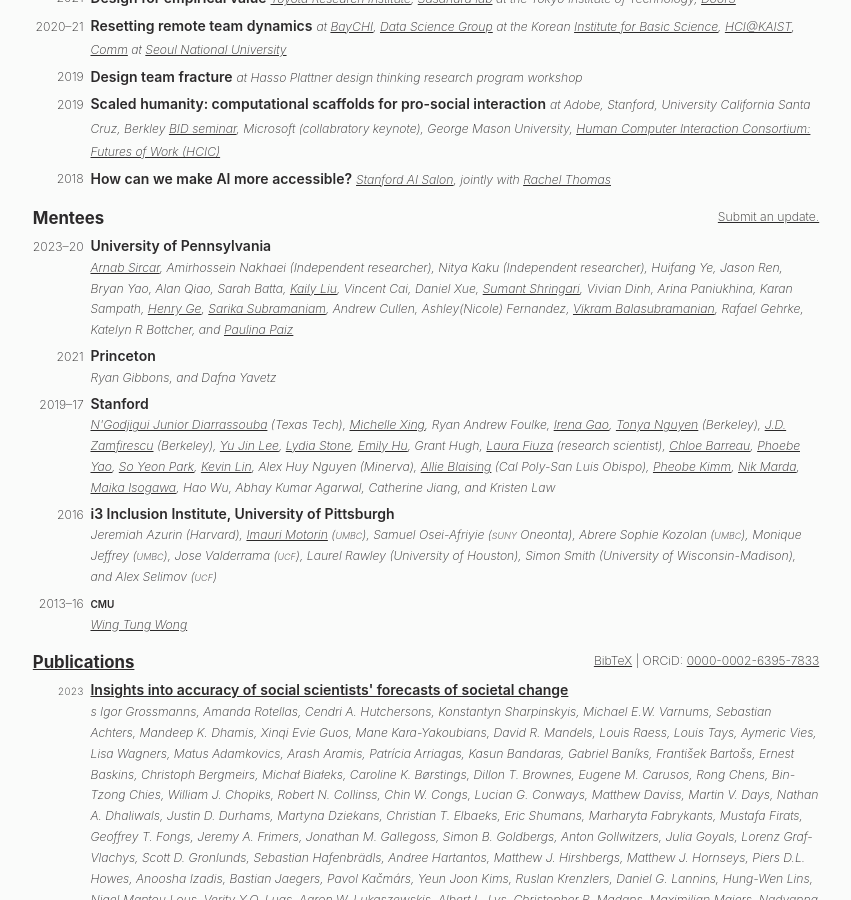
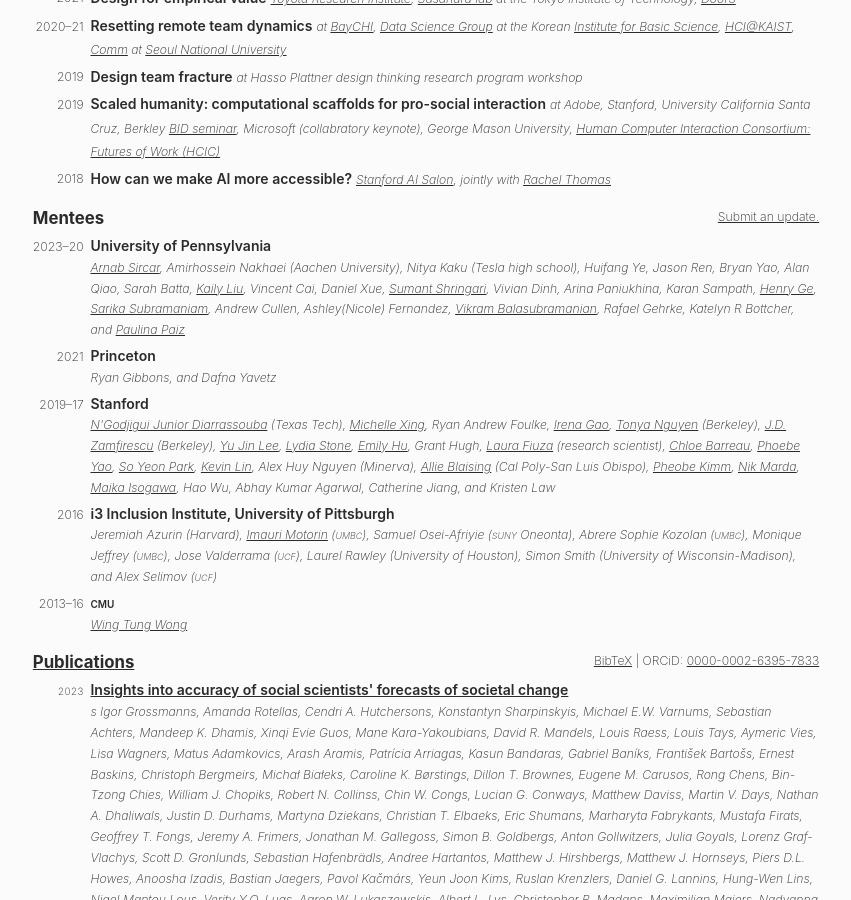
Before and after one commit to markwhiting/Whiting.me, a Jekyll site: the page built from cv.html, in a window 1280 px wide and 900 px high, scrolled down 1966 px. Shown: the whole window, without its empty margins (214-1065 px from the left). Built offline with Jekyll 4.4.1, drawn with Linux system fonts in a browser that asks for light colours.

Commit message:
Update mentees.yml

```diff
--- a/_data/mentees.yml
+++ b/_data/mentees.yml
@@ -10,12 +10,12 @@
 #   dateEnd: yyyy-mm-dd (if you don't know the day, just put 01)
 
 - name: Nitya Kaku
-  notes: Independent researcher
+  notes: Tesla high school
   institution: University of Pennsylvania
   dateStart: 2022-11-01
 
 - name: Amirhossein Nakhaei
-  notes: Independent researcher
+  notes: Aachen University
   institution: University of Pennsylvania
   dateStart: 2022-11-15
 
```
